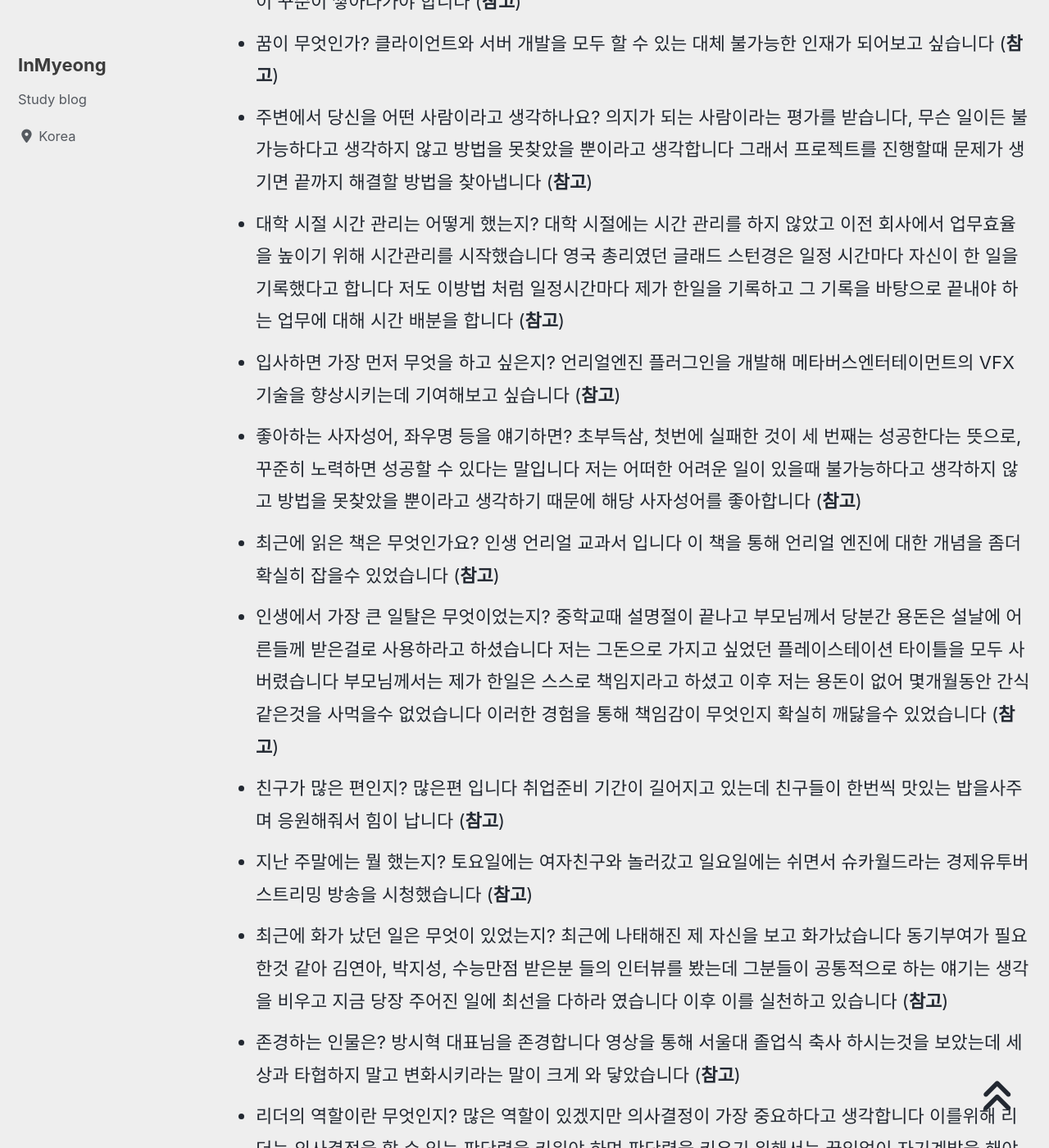
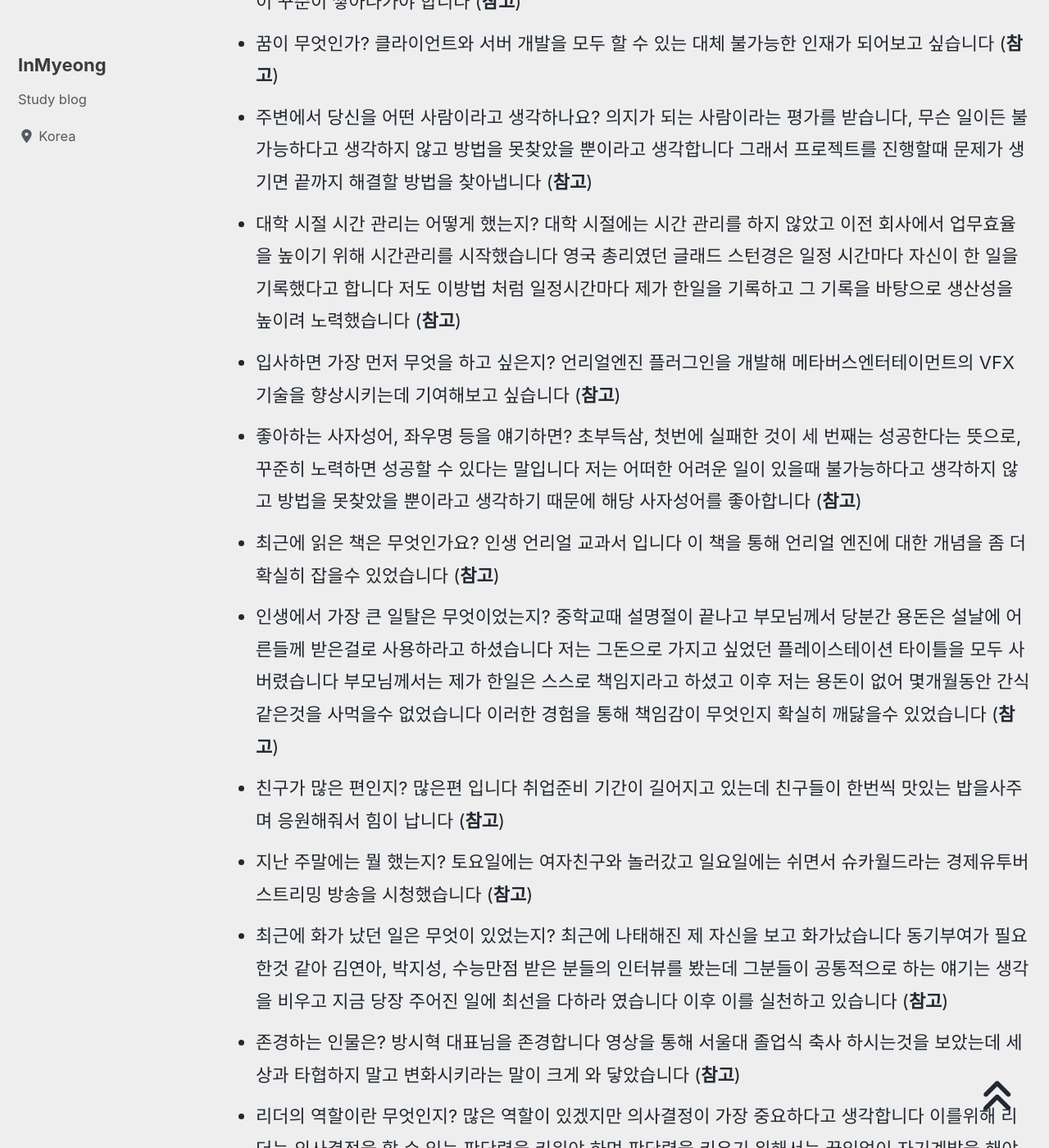
Before and after one commit to devMyeong/devMyeong.github.io, a Jekyll site: the page built from _posts/cs/2022-09-05-블로그-면접준비.md, in a window 1280 px wide and 1400 px high, scrolled down 47615 px. Shown: the whole window at 82% size. Built offline with Jekyll 4.4.1, drawn with Linux system fonts in a browser that asks for light colours; cached includes are drawn as plain includes; nearby versions of some CDN libraries; some web fonts are replaced; comment, search, counter and statistics services are not loaded; some of the changed text lies outside the part shown.

Commit message:
Chore : 수정

```diff
--- a/_posts/cs/2022-09-05-블로그-면접준비.md
+++ b/_posts/cs/2022-09-05-블로그-면접준비.md
@@ -419,7 +419,7 @@ last_modified_at: 2022-10-30
 - 어떤 개발자가 되고싶은가? 주변 사람들이 믿고 일을 맡길수 있는 든든한 개발자가 되고싶습니다 ( 내생각 )
 - 존경하는 프로그래머가 있다면? 에픽게임즈 창업자 팀 스위니 입니다 언리얼 엔진을 개발하고 코드를 전세계에 공개한 것이 대단하다고 생각합니다 ([**참고**](https://ko.wikipedia.org/wiki/%ED%8C%80_%EC%8A%A4%EC%9C%84%EB%8B%88))
 - 무슨 게임 개발을 해보고 싶은가? 대규모 MMORPG를 만들어보고 싶습니다 MMORPG는 게임개발 기술의 집약체이기 때문에 개발자로써 꼭한번 도전해보고 싶습니다 ( 내생각 )
-- 팀 프로젝트 중 팀원이 일을 못하면 어떻게 할 것인가? 회사의 채용 절차를 통과해 입사한 분인 만큼 일을 못하는 이유가 역량의 문제는 아닐 것이라 생각합니다 만약 업무상 어려움을 겪고 있는 동료가 있다면, 한 팀인 이상 당연히 함께 잘 해낼 수 있는 방법을 찾아야 한다고 생각합니다 일단 원인을 찾아보고 싶습니다 원인을 알아보고, 상황에 따라 도움을 주는 방법은 달라질 수 있을 겁니다 ([**참고**](https://www.jobplanet.co.kr/contents/news-2827))
+- 팀 프로젝트 중 팀원이 일을 못하면 어떻게 할 것인가? 회사의 채용 절차를 통과해 입사한 분인 만큼 일을 못하는 이유가 역량의 문제는 아닐 것이라 생각합니다 어떠한 이유로 업무상 어려움을 겪고 있다면, 한 팀인 이상 당연히 함께 잘 해낼 수 있는 방법을 찾아야 한다고 생각합니다 그러기 위해 일단 원인을 찾을 것입니다 이후 상황에 따라 도울수 있는 방법을 찾아 최대한 도울것 입니다 ([**참고**](https://www.jobplanet.co.kr/contents/news-2827))
 - 팀 프로젝트에서 가장 중요한 것은 무엇인가? 협력이라고 생각합니다 프로젝트는 특출난 한 명이 완성하는 것이 아니라 각 구성원들이 역할을 제대로 수행할 때 완성되기 때문입니다 이를 위해 가장 필요한 능력은 소통 능력 이라고 생각합니다 ([**참고**](https://m.blog.naver.com/hr_giver/222148198440))
 - 좋아하는 게임은 무엇인가? 알아서 잘 답변하기 ([**참고**](https://blog.naver.com/kaysa666/220521470476))
 - 왜 게임 개발자가 되고 싶은가? 저는 세상에 즐거운 것이 부족하다고 생각합니다 때문에 여행, 스포츠, 음악과 더불어 게임이라는 즐거운 문화를 만드는게 기여하고 싶습니다 ([**참고**](https://bboglebbogle.tistory.com/40))
@@ -441,18 +441,18 @@ last_modified_at: 2022-10-30
 - 과정과 결과 중 어느 것이 더 중요한가? 저는 결과가 더 중요하다고 생각합니다 스포츠에서 과정이 아무리 좋아도 득점을 하지 못하면 아무 소용이 없습니다 이는 회사도 마찬가지라고 생각합니다 결과를 낼 수 있는 사원이 되겠습니다 ([**참고**](https://m.blog.naver.com/PostView.naver?isHttpsRedirect=true&blogId=gosm1205&logNo=110008976557))
 - 업무를 지시받는 것이 편한가 스스로 찾아서 하는 것이 편한가? 지시받는 것이 편합니다 하지만 좋은 아이디어가 있다면 제 의견을 능동적으로 얘기하는 편입니다 ([**참고**](https://blog.naver.com/PostView.naver?blogId=gnine01&logNo=222053850858))
 - 조직 문화에 적응하는 나만의 방법이 있는지? 경청하는것이 제 노하우 입니다 경청은 불필요한 오해를 없애고, 상대방의 호감을 얻을수 있는 좋은 소통 방법입니다 ([**참고**](https://brunch.co.kr/@careern/18))
-- 성격이 외향적인지 내향적인지? 내성적인 편이라고 생각합니다 그 이유는 프로그래밍을 할때 제가 구현한 방법이 최선인지, 버그는 없을것인지에 대한 검토를 많이 하는편이기 때문입니다 ([**참고**](https://wiseworkshop.tistory.com/46))
+- 성격이 외향적인지 내향적인지? 외향적인 편이라고 생각합니다 그 이유는 프로그래밍을 할때 제가 구현한 방법이 최선인지를 다른 사람들과 얘기하는것을 즐기기 때문입니다 ([**참고**](https://wiseworkshop.tistory.com/46))
 - 삶에서 가장 중요하게 생각하는 가치는? 신뢰라고 생각합니다 인간과 인간사이에서 진실된 관계는 신뢰를 통해서야 비로소 완성될수 있다고 생각합니다 이러한 신뢰는 하루아침에 이루어지는것은 아니며 자신이 꾸준이 쌓아나가야 합니다 ([**참고**](http://m.joberum.com/comms/challenge/answer02.asp?SEARCH_FIELD=&SEARCH_VALUE=&ORDER_FIELD=&ORDER_METHOD=&ACT=&PAGE=10&INIT=1&INTERVIEW_GROUP_CODE=INTERVIEW01&INTERVIEW_DETAIL_CODE=00001&INTERVIEW_HIS_CODE=20061346))
 - 꿈이 무엇인가? 클라이언트와 서버 개발을 모두 할 수 있는 대체 불가능한 인재가 되어보고 싶습니다 ([**참고**](https://www.jobkorea.co.kr/goodjob/tip/view?News_No=19695&schCtgr=120002))
 - 주변에서 당신을 어떤 사람이라고 생각하나요? 의지가 되는 사람이라는 평가를 받습니다, 무슨 일이든 불가능하다고 생각하지 않고 방법을 못찾았을 뿐이라고 생각합니다 그래서 프로젝트를 진행할때 문제가 생기면 끝까지 해결할 방법을 찾아냅니다 ([**참고**](https://blog.kolon.com/1927))
-- 대학 시절 시간 관리는 어떻게 했는지? 대학 시절에는 시간 관리를 하지 않았고 이전 회사에서 업무효율을 높이기 위해 시간관리를 시작했습니다 영국 총리였던 글래드 스턴경은 일정 시간마다 자신이 한 일을 기록했다고 합니다 저도 이방법 처럼 일정시간마다 제가 한일을 기록하고 그 기록을 바탕으로 끝내야 하는 업무에 대해 시간 배분을 합니다 ([**참고**](https://m.blog.naver.com/PostView.naver?isHttpsRedirect=true&blogId=tgscareer&logNo=10142704883))
+- 대학 시절 시간 관리는 어떻게 했는지? 대학 시절에는 시간 관리를 하지 않았고 이전 회사에서 업무효율을 높이기 위해 시간관리를 시작했습니다 영국 총리였던 글래드 스턴경은 일정 시간마다 자신이 한 일을 기록했다고 합니다 저도 이방법 처럼 일정시간마다 제가 한일을 기록하고 그 기록을 바탕으로 생산성을 높이려 노력했습니다 ([**참고**](https://m.blog.naver.com/PostView.naver?isHttpsRedirect=true&blogId=tgscareer&logNo=10142704883))
 - 입사하면 가장 먼저 무엇을 하고 싶은지? 언리얼엔진 플러그인을 개발해 메타버스엔터테이먼트의 VFX 기술을 향상시키는데 기여해보고 싶습니다 ([**참고**](https://www.youtube.com/watch?v=Q4kBJY0v4XI))
 - 좋아하는 사자성어, 좌우명 등을 얘기하면? 초부득삼, 첫번에 실패한 것이 세 번째는 성공한다는 뜻으로, 꾸준히 노력하면 성공할 수 있다는 말입니다 저는 어떠한 어려운 일이 있을때 불가능하다고 생각하지 않고 방법을 못찾았을 뿐이라고 생각하기 때문에 해당 사자성어를 좋아합니다 ([**참고**](https://sshoreng.tistory.com/112?category=712983))
-- 최근에 읽은 책은 무엇인가요? 인생 언리얼 교과서 입니다 이 책을 통해 언리얼 엔진에 대한 개념을 좀더 확실히 잡을수 있었습니다 ([**참고**](https://brunch.co.kr/@thatda/69))
+- 최근에 읽은 책은 무엇인가요? 인생 언리얼 교과서 입니다 이 책을 통해 언리얼 엔진에 대한 개념을 좀 더 확실히 잡을수 있었습니다 ([**참고**](https://brunch.co.kr/@thatda/69))
 - 인생에서 가장 큰 일탈은 무엇이었는지? 중학교때 설명절이 끝나고 부모님께서 당분간 용돈은 설날에 어른들께 받은걸로 사용하라고 하셨습니다 저는 그돈으로 가지고 싶었던 플레이스테이션 타이틀을 모두 사버렸습니다 부모님께서는 제가 한일은 스스로 책임지라고 하셨고 이후 저는 용돈이 없어 몇개월동안 간식같은것을 사먹을수 없었습니다 이러한 경험을 통해 책임감이 무엇인지 확실히 깨닳을수 있었습니다 ([**참고**](https://www.youtube.com/watch?v=_y34NWrIG6M))
 - 친구가 많은 편인지? 많은편 입니다 취업준비 기간이 길어지고 있는데 친구들이 한번씩 맛있는 밥을사주며 응원해줘서 힘이 납니다 ([**참고**](https://m.blog.naver.com/nanancs/222107641581))
 - 지난 주말에는 뭘 했는지? 토요일에는 여자친구와 놀러갔고 일요일에는 쉬면서 슈카월드라는 경제유투버 스트리밍 방송을 시청했습니다 ([**참고**](https://www.youtube.com/watch?v=P2mCYSK83Nw))
-- 최근에 화가 났던 일은 무엇이 있었는지? 최근에 나태해진 제 자신을 보고 화가났습니다 동기부여가 필요한것 같아 김연아, 박지성, 수능만점 받은분 들의 인터뷰를 봤는데 그분들이 공통적으로 하는 얘기는 생각을 비우고 지금 당장 주어진 일에 최선을 다하라 였습니다 이후 이를 실천하고 있습니다 ([**참고**](https://m.blog.naver.com/bonnystep_/221711375647))
+- 최근에 화가 났던 일은 무엇이 있었는지? 최근에 나태해진 제 자신을 보고 화가났습니다 동기부여가 필요한것 같아 김연아, 박지성, 수능만점 받은 분들의 인터뷰를 봤는데 그분들이 공통적으로 하는 얘기는 생각을 비우고 지금 당장 주어진 일에 최선을 다하라 였습니다 이후 이를 실천하고 있습니다 ([**참고**](https://m.blog.naver.com/bonnystep_/221711375647))
 - 존경하는 인물은? 방시혁 대표님을 존경합니다 영상을 통해 서울대 졸업식 축사 하시는것을 보았는데 세상과 타협하지 말고 변화시키라는 말이 크게 와 닿았습니다 ([**참고**](https://www.youtube.com/watch?v=i25IEJfVIqs))
 - 리더의 역할이란 무엇인지? 많은 역할이 있겠지만 의사결정이 가장 중요하다고 생각합니다 이를위해 리더는 의사결정을 할 수 있는 판단력을 키워야 하며 판단력을 키우기 위해서는 끊임없이 자기계발을 해야한다고 생각합니다 ([**참고**](https://www.robertwalters.co.kr/career-advice/fundamentals-to-influential-management.html))
 - 지원하신 이유는 어떻게 될까요?
```
Also changed, not shown: other parts of _posts/cs/2022-09-05-블로그-면접준비.md (+1 -1 lines).
